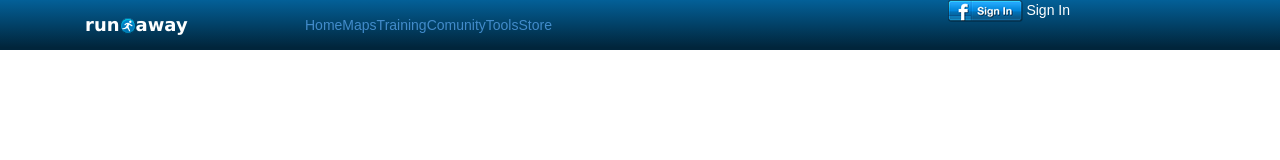
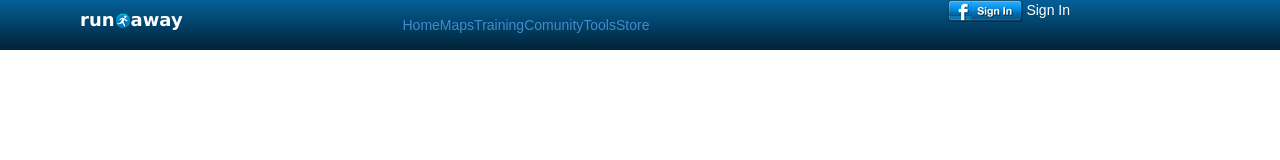
Before and after one commit to AnaRiquelme/runawayproject-correcte, a plain HTML site: page web/index.html in a window 1280 px wide. Drawn offline with Linux system fonts and the light colour scheme.

Commit message:
menu actualització

```diff
--- a/web/css/main.css
+++ b/web/css/main.css
@@ -52,7 +52,7 @@ ul > li > ul
 .navbar-brand
 {
     float: left;
-    padding: 15px 15px;
+    padding: 10px 10px;
     font-size: 18px;
     line-height: 20px;
     font-family: verdana;
@@ -82,10 +82,11 @@ ul > li > ul
 ul > li > a
 {
     padding-top: 15px;
-    padding-bottom: 6px;
+    padding-bottom: 15px;
 }
 
 /*Texto del menu*/
-.navbar-inverse .navbar-nav > li > a {
+.navbar-inverse .navbar-nav > li > a
+{
     color: #fff;
 }
--- a/web/index.html
+++ b/web/index.html
@@ -15,10 +15,10 @@ and open the template in the editor.
         <div class="header">
             <div class="container">
                 <div class="row">
-                     <div class="col-xs-2">
+                     <div class="col-xs-3">
                          <a class="navbar-brand" href="#">run<img src="ico/favicon.ico" alt="iconologo">away</a>
                       </div>
-                     <div class="col-xs-7">
+                     <div class="col-xs-6">
                          <ul>
                             <li class="active"><a href="#">Home</a>
                                 <ul>
```
